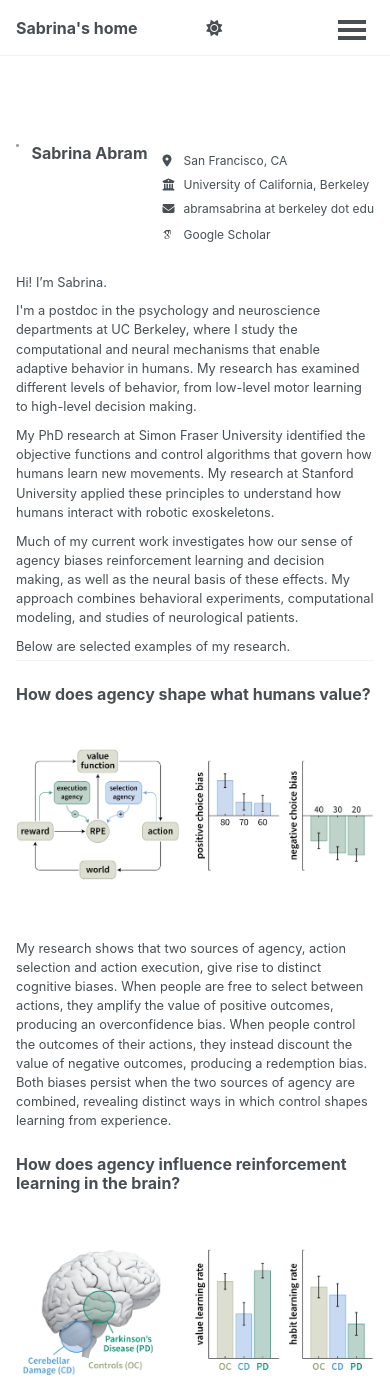
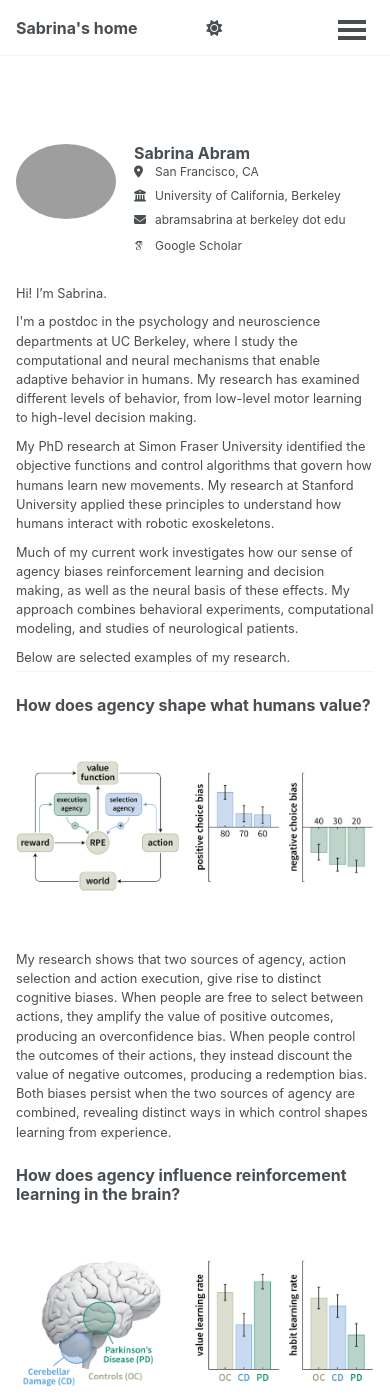
Before and after one commit to abramsabrina/abramsabrina.github.io, a Jekyll site: the page built from _pages/about.md, in a window 390 px wide and 1400 px high. Built offline with Jekyll 4.4.1, drawn with Linux system fonts in a browser that asks for light colours; some web fonts are replaced; a script bundle is joined from its source files by our own code; library files that are not in the unit come from our copies.

Commit message:
Improve mobile layout

```diff
--- a/_sass/layout/_sidebar.scss
+++ b/_sass/layout/_sidebar.scss
@@ -326,29 +326,62 @@
 /* Mobile author profile */
 @media screen and (max-width: 1023px) {
 
-  /* Hide the repeated postdoc bio */
-  .author__bio {
+  /* Turn author profile into a 2-column grid */
+  .sidebar > div[itemtype="http://schema.org/Person"] {
+    display: grid;
+    grid-template-columns: 100px 1fr;
+    column-gap: 18px;
+    align-items: start;
+  }
+
+  /* COLUMN 1: photo */
+  .author__avatar {
+    display: block;
+    width: 100px;
+    grid-column: 1;
+    grid-row: 1 / span 2;
+  }
+
+  .author__avatar img {
+    width: 100px;
+    max-width: 100px;
+    height: auto;
+  }
+
+  /* COLUMN 2: name */
+  .author__content {
+    display: block;
+    grid-column: 2;
+    grid-row: 1;
+    padding: 0;
+    width: auto;
+  }
+
+  .author__name {
+    white-space: nowrap;
+    margin: 0 0 8px 0;
+  }
+
+  /* Don't repeat postdoc description */
+  .author__bio,
+  .author__pronouns {
     display: none;
   }
 
-  /* Make the photo slightly smaller to leave more horizontal room */
-  .author__avatar {
-    width: 85px;
+  /* COLUMN 2: contact details */
+  .author__urls-wrapper {
+    display: block;
+    grid-column: 2;
+    grid-row: 2;
+    width: auto;
   }
 
-  /* Give the name more room */
-  .author__content {
-    padding-left: 12px;
-    padding-right: 15px;
-    white-space: nowrap;
-  }
-
-  /* Hide Follow button */
+  /* No Follow button */
   .author__urls-wrapper button {
     display: none;
   }
 
-  /* Show contact information */
+  /* Show location, Berkeley, email */
   .sidebar .author__desktop {
     display: block;
   }
@@ -356,7 +389,7 @@
   .author__urls {
     display: block;
     position: static;
-    margin: 8px 0 0 0;
+    margin: 0;
     padding: 0;
     border: 0;
     background: transparent;
@@ -368,8 +401,4 @@
   .author__urls:after {
     display: none;
   }
-
-  .no-mobile-profile .sidebar {
-    display: none;
-  }
 }
```
